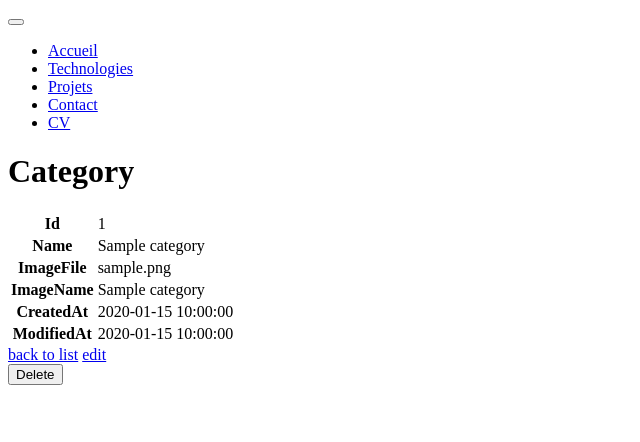
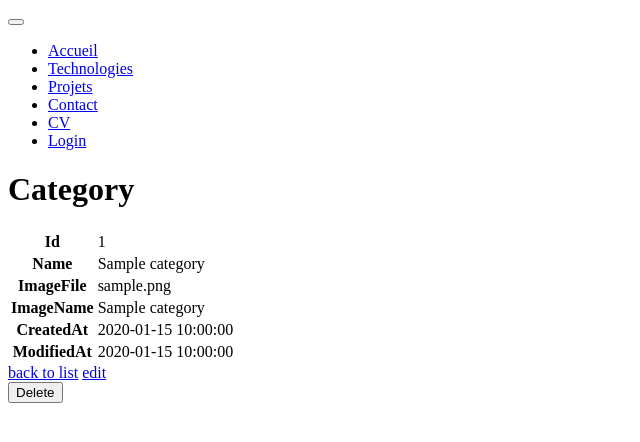
Before and after one commit to raphael-maillard/SymfonyPortfolio, a Symfony app: template templates/category/show.html.twig in a window 1280 px wide. Shown: the top 442 px of the page, without its empty margins (0-640 px from the left). Run offline with Twig, Linux system fonts and the light colour scheme; the template is opened without the code that fills it: most values are stand-ins (such as "Sample title", 1, 10 or a date in 2020); some libraries are stand-ins or nearby versions.

Commit message:
Add include nav template / and margin every template to preserve navabar

```diff
--- a/assets/styles/app.css
+++ b/assets/styles/app.css
@@ -11,7 +11,7 @@ body {
 #home {
     height: 100vh;
     min-height: 550px;
-    background: #161415 url(../img/background/header-background.jpg) no-repeat top center;
+    background: #161415 url(../img/background/header-background.jpg) no-repeat top center fixed;
     background-size: cover !important;
     -webkit-background-size: cover !important;
 }
@@ -39,7 +39,7 @@ a {
 
 section:first-of-type {
     background-color: #2B2B2B;
-    height: 100vh;
+    min-height: 100vh;
 
 }
 
--- a/templates/base.html.twig
+++ b/templates/base.html.twig
@@ -6,38 +6,17 @@
         {% block stylesheets %}
             {{ encore_entry_link_tags('app') }}
         {% endblock %}
-    </head>
+
     {# https://codepen.io/leenalavanya/pen/RYqvgK #}
-    <body>
+    <body class="body-wrap">
+        {% block nav %}{% include './includes/nav.html.twig' %}{% endblock %}
+        {% block body %}
 
-            <header >
-                {% block header %}
-                    {% block nav %}
-                        <nav class="navbar navbar-expand-md navbar-light fixed-top">
-                            <button class="navbar-toggler" type="button" data-toggle="collapse" data-target="#navbarText"
-                            aria-controls="navbarText" aria-expanded="false" aria-label="Toggle navigation">
-                            <span class="navbar-toggler-icon"></span>
-                            </button>
-                            <div class="collapse navbar-collapse" id="navbarText">
-                            <ul class="navbar-nav ml-auto order-1 order-md-2 ">
-                                <li class="nav-item current active"><a class="nav-link" href="#home">Accueil</a></li>
-                                <li class="nav-item active"><a class="nav-link" href="#technologies">Technologies</a></li>
-                                <li class="nav-item active"><a class="nav-link" href="#projects">Projets</a></li>
-                                <li class="nav-item active"><a class="nav-link" href="#contact">Contact</a></li>
-                                <li class="nav-item active"><a class="nav-link" href="./file/CV.pdf" target="_blank">CV</a></li>
-                            </ul>
-                            </div>
-                        </nav>
-                    {% endblock %}
-                {% endblock %}
-            </header>
-        {% block body %}
             {% block jumbotron %}
                 <div id="home" class="jumbotron-fluid" >
                     <div class="row justify-content-center">
                         <div class="col-sm-12 vertical-header align-item-center">
                                 <h1 id="type-js" class="text-center text-light align-content-center"></h1>
-
                         </div>
                     </div>
                 </div>
@@ -343,12 +322,12 @@
                     </div>
                 {% endblock %}
             </footer>
-
+        </body>
+        {% endblock %}
             {% block javascripts %}
                 {{ encore_entry_script_tags('app') }}
             {% endblock %}
-        {% endblock %}
-    </body>
+
 </html>
 
 
--- a/templates/category/edit.html.twig
+++ b/templates/category/edit.html.twig
@@ -3,7 +3,7 @@
 {% block title %}Edit Category{% endblock %}
 
 {% block body %}
-    <h1>Edit Category</h1>
+    <h1 class="mt-5">Edit Category</h1>
 
     {{ include('category/_form.html.twig', {'button_label': 'Update'}) }}
 
--- a/templates/category/index.html.twig
+++ b/templates/category/index.html.twig
@@ -3,7 +3,7 @@
 {% block title %}Category index{% endblock %}
 
 {% block body %}
-    <h1>Category index</h1>
+    <h1 class="mt-5">Category index</h1>
 
     <table class="table">
         <thead>
--- a/templates/category/new.html.twig
+++ b/templates/category/new.html.twig
@@ -3,7 +3,7 @@
 {% block title %}New Category{% endblock %}
 
 {% block body %}
-    <h1>Create new Category</h1>
+    <h1 class="mt-5">Create new Category</h1>
 
     {{ include('category/_form.html.twig') }}
 
--- a/templates/category/show.html.twig
+++ b/templates/category/show.html.twig
@@ -3,7 +3,7 @@
 {% block title %}Category{% endblock %}
 
 {% block body %}
-    <h1>Category</h1>
+    <h1 class="mt-5">Category</h1>
 
     <table class="table">
         <tbody>
--- /dev/null
+++ b/templates/includes/nav.html.twig
@@ -0,0 +1,47 @@
+<nav class="navbar navbar-expand-md navbar-light fixed-top">
+
+    <button class="navbar-toggler" type="button" data-toggle="collapse" data-target="#navbarText"
+    aria-controls="navbarText" aria-expanded="false" aria-label="Toggle navigation">
+    <span class="navbar-toggler-icon"></span>
+    </button>
+
+    <div class="collapse navbar-collapse" id="navbarText">
+        <ul class="navbar-nav ml-auto order-1 order-md-2 ">
+            <li class="nav-item current active"><a class="nav-link" href="/#home">Accueil</a></li>
+            <li class="nav-item active"><a class="nav-link" href="/#technologies">Technologies</a></li>
+            <li class="nav-item active"><a class="nav-link" href="/#projects">Projets</a></li>
+            <li class="nav-item active"><a class="nav-link" href="/#contact">Contact</a></li>
+            <li class="nav-item active"><a class="nav-link" href="./file/CV.pdf" target="_blank">CV</a></li>
+            {% if app.user == none %}
+            <li class="nav-item active"><a class="nav-link" href="login">Login</a></li>
+
+            {% elseif is_granted('ROLE_ADMIN') %}
+                <div class="dropdown">
+                    <button class="btn btn-default dropdown-toggle nav-item active nav-link" type="button" data-toggle="dropdown">Catégorie
+                    </button>
+                    <ul class="dropdown-menu">
+                    <li><a href="{{path('category_index')}}">Index</a></li>
+                    <li><a href="{{path('category_new')}}">Nouvelle catégorie</a></li>
+                    </ul>
+                </div>
+                <div class="dropdown">
+                    <button class="btn btn-default dropdown-toggle nav-item active nav-link" type="button" data-toggle="dropdown">Techonologie
+                    </button>
+                    <ul class="dropdown-menu">
+                    <li><a href="{{path('technologie_index')}}">Index</a></li>
+                    <li><a href="{{path('category_new')}}">technologie_new</a></li>
+                    </ul>
+                </div>
+                <div class="dropdown">
+                    <button class="btn btn-default dropdown-toggle nav-item active nav-link" type="button" data-toggle="dropdown">Projet
+                    </button>
+                    <ul class="dropdown-menu">
+                    <li><a href="{{path('project_index')}}">Index</a></li>
+                    <li><a href="{{path('project_new')}}">Nouvelle catégorie</a></li>
+                    </ul>
+                </div>
+                <li class="nav-item active"><a class="nav-link" href="logout">Logout</a></li>
+            {% endif %}
+        </ul>
+    </div>
+</nav>
--- a/templates/project/edit.html.twig
+++ b/templates/project/edit.html.twig
@@ -3,7 +3,7 @@
 {% block title %}Edit Project{% endblock %}
 
 {% block body %}
-    <h1>Edit Project</h1>
+    <h1 class="mt-5">Edit Project</h1>
 
     {{ include('project/_form.html.twig', {'button_label': 'Update'}) }}
 
--- a/templates/project/index.html.twig
+++ b/templates/project/index.html.twig
@@ -3,7 +3,7 @@
 {% block title %}Project index{% endblock %}
 
 {% block body %}
-    <h1>Project index</h1>
+    <h1 class="mt-5">Project index</h1>
 
     <table class="table">
         <thead>
--- a/templates/project/new.html.twig
+++ b/templates/project/new.html.twig
@@ -3,7 +3,7 @@
 {% block title %}New Project{% endblock %}
 
 {% block body %}
-    <h1>Create new Project</h1>
+    <h1 class="mt-5">Create new Project</h1>
 
     {{ include('project/_form.html.twig') }}
 
--- a/templates/project/show.html.twig
+++ b/templates/project/show.html.twig
@@ -3,7 +3,7 @@
 {% block title %}Project{% endblock %}
 
 {% block body %}
-    <h1>Project</h1>
+    <h1 class="mt-5">Project</h1>
 
     <table class="table">
         <tbody>
--- a/templates/security/login.html.twig
+++ b/templates/security/login.html.twig
@@ -9,12 +9,12 @@
     {% endif %}
 
     {% if app.user %}
-        <div class="mb-3">
+        <div class="mb-3 mt-5">
             You are logged in as {{ app.user.username }}, <a href="{{ path('app_logout') }}">Logout</a>
         </div>
     {% endif %}
 
-    <h1 class="h3 mb-3 font-weight-normal">Please sign in</h1>
+    <h1 class="h3 mb-3 font-weight-normal mt-5">Please sign in</h1>
     <label for="inputEmail">Email</label>
     <input type="email" value="{{ last_username }}" name="email" id="inputEmail" class="form-control col-6 ml-2" required autofocus>
     <label for="inputPassword">Password</label>
--- a/templates/technologie/edit.html.twig
+++ b/templates/technologie/edit.html.twig
@@ -3,7 +3,7 @@
 {% block title %}Edit Technologie{% endblock %}
 
 {% block body %}
-    <h1>Edit Technologie</h1>
+    <h1 class="mt-5">Edit Technologie</h1>
 
     {{ include('technologie/_form.html.twig', {'button_label': 'Update'}) }}
 
--- a/templates/technologie/index.html.twig
+++ b/templates/technologie/index.html.twig
@@ -3,7 +3,7 @@
 {% block title %}Technologie index{% endblock %}
 
 {% block body %}
-    <h1>Technologie index</h1>
+    <h1 class="mt-5">Technologie index</h1>
 
     <table class="table">
         <thead>
--- a/templates/technologie/new.html.twig
+++ b/templates/technologie/new.html.twig
@@ -3,7 +3,7 @@
 {% block title %}New Technologie{% endblock %}
 
 {% block body %}
-    <h1>Create new Technologie</h1>
+    <h1 class="mt-5">Create new Technologie</h1>
 
     {{ include('technologie/_form.html.twig') }}
 
--- a/templates/technologie/show.html.twig
+++ b/templates/technologie/show.html.twig
@@ -3,7 +3,7 @@
 {% block title %}Technologie{% endblock %}
 
 {% block body %}
-    <h1>Technologie</h1>
+    <h1 class="mt-5">Technologie</h1>
 
     <table class="table">
         <tbody>
```
Also changed, not shown: templates/test_new/index.html.twig (+0 -38 lines), readme.md.
